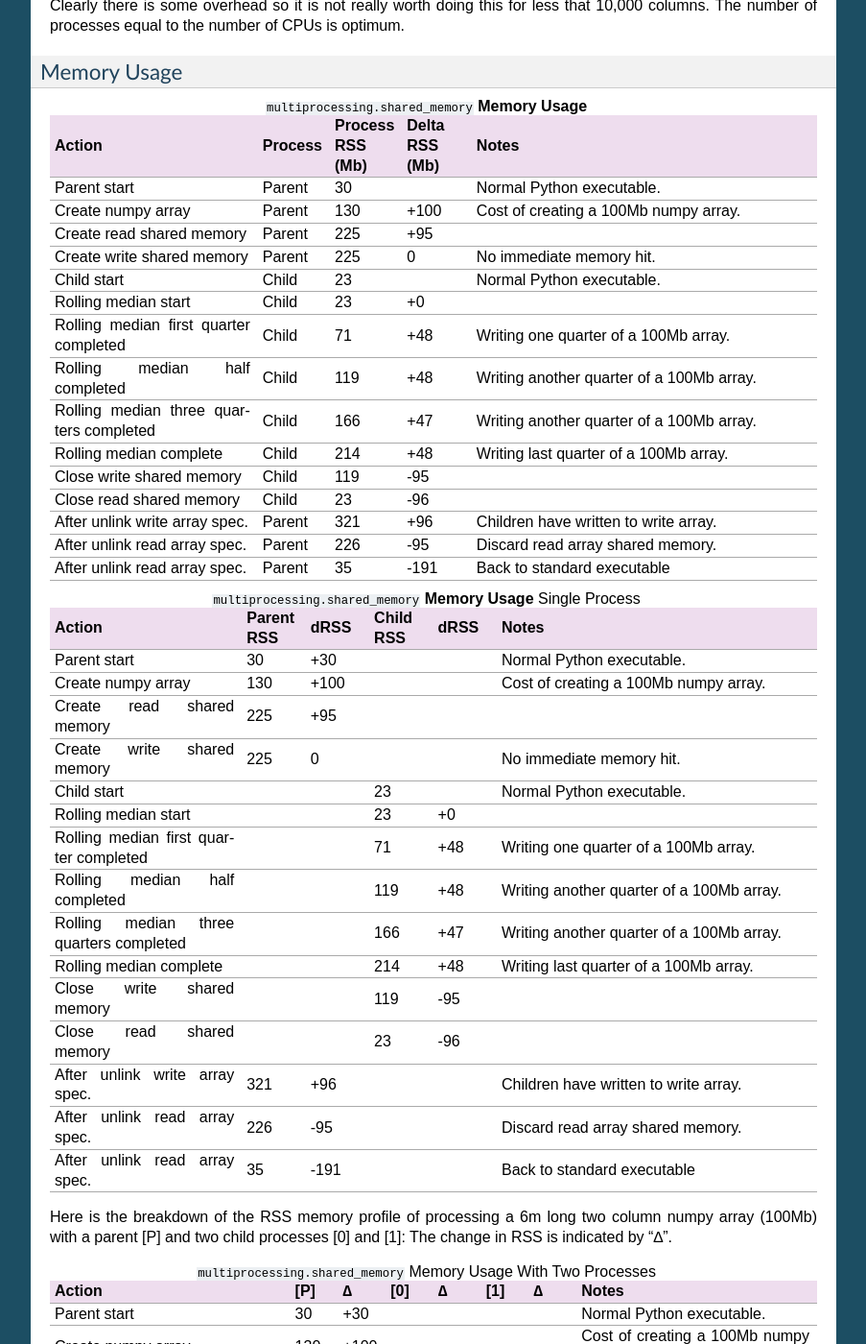
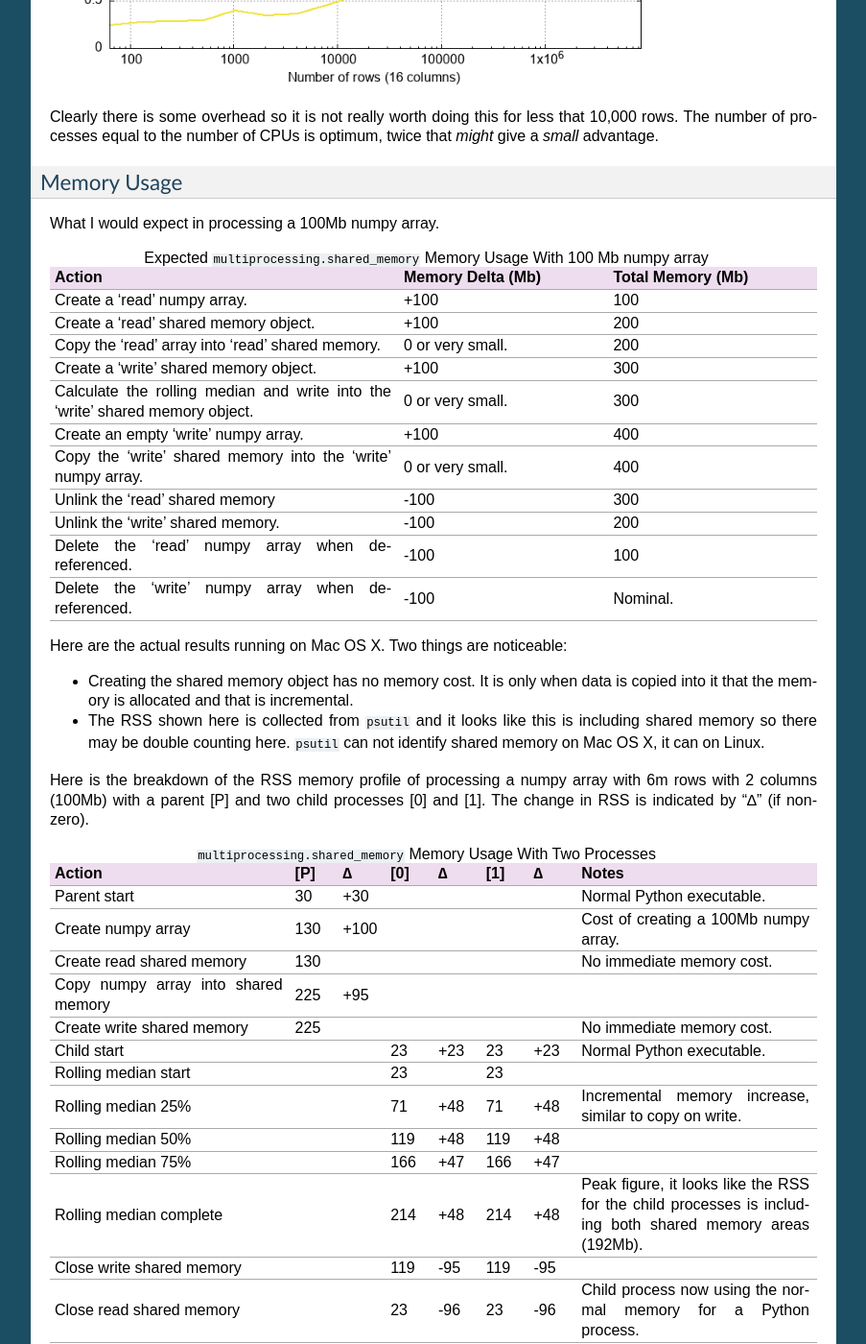
Before and after one commit to paulross/skiplist, a Sphinx documentation site: the page built from docs/source/rolling_median.rst, in a window 1280 px wide and 1400 px high, scrolled down 6379 px. Shown: the whole window at 96% size, without its empty margins (198-1101 px from the left). Built offline with Sphinx 7.4.7, drawn with Linux system fonts in a browser that asks for light colours; some of the changed text lies outside the part shown.

Commit message:
Improve shared memory code and documentation.

```diff
--- a/docs/source/rolling_median.rst
+++ b/docs/source/rolling_median.rst
@@ -166,6 +166,12 @@
     When all child processes complete...
     Copies output SharedMemory to a new numpy array
     Releases both SharedMemory resources.
+
+.. note::
+
+    This solution assumes that you are given a numpy array that you need to process.
+    An alternative solution is to create a shared memory object, create an empty numpy array that uses the shared memory buffer, populate that buffer and pass the buffer to the child processes.
+    This would save the cost, in time and memory, of the first copy operation.
 
 Code
 ^^^^^^
@@ -352,7 +358,8 @@
 Performance
 ^^^^^^^^^^^^
 
-Running this on 16 column arrays with up to 1m rows with processes from 1 to 16 gives the following execution times:
+Running this on 16 column arrays with up to 1m rows with processes from 1 to 16 gives the following execution times.
+Mac OS X with 4 cores and hyper-threading:
 
 .. image:: plots/perf_rolling_median_shared_memory.png
     :width: 640
@@ -362,204 +369,63 @@
 .. image:: plots/perf_rolling_median_shared_memory_ratio.png
     :width: 640
 
-Clearly there is some overhead so it is not really worth doing this for less that 10,000 columns.
-The number of processes equal to the number of CPUs is optimum.
+Clearly there is some overhead so it is not really worth doing this for less that 10,000 rows.
+The number of processes equal to the number of CPUs is optimum, twice that *might* give a *small* advantage.
 
 Memory Usage
 ^^^^^^^^^^^^
 
+What I would expect in processing a 100Mb numpy array.
 
-
-.. list-table:: ``multiprocessing.shared_memory`` **Memory Usage**
-    :widths: 30 10 10 10 50
+.. list-table:: Expected ``multiprocessing.shared_memory`` Memory Usage With 100 Mb numpy array
+    :widths: 50 30 30
     :header-rows: 1
 
     * - Action
-      - Process
-      - Process RSS (Mb)
-      - Delta RSS (Mb)
-      - Notes
-    * - Parent start
-      - Parent
-      - 30
-      -
-      - Normal Python executable.
-    * - Create numpy array
-      - Parent
-      - 130
+      - Memory Delta (Mb)
+      - Total Memory (Mb)
+    * - Create a 'read' numpy array.
       - +100
-      - Cost of creating a 100Mb numpy array.
-    * - Create read shared memory
-      - Parent
-      - 225
-      - +95
-      -
-    * - Create write shared memory
-      - Parent
-      - 225
-      - 0
-      - No immediate memory hit.
-    * - Child start
-      - Child
-      - 23
-      -
-      - Normal Python executable.
-    * - Rolling median start
-      - Child
-      - 23
-      - +0
-      -
-    * - Rolling median first quarter completed
-      - Child
-      - 71
-      - +48
-      - Writing one quarter of a 100Mb array.
-    * - Rolling median half completed
-      - Child
-      - 119
-      - +48
-      - Writing another quarter of a 100Mb array.
-    * - Rolling median three quarters completed
-      - Child
-      - 166
-      - +47
-      - Writing another quarter of a 100Mb array.
-    * - Rolling median complete
-      - Child
-      - 214
-      - +48
-      - Writing last quarter of a 100Mb array.
-    * - Close write shared memory
-      - Child
-      - 119
-      - -95
-      -
-    * - Close read shared memory
-      - Child
-      - 23
-      - -96
-      -
-    * - After unlink write array spec.
-      - Parent
-      - 321
-      - +96
-      - Children have written to write array.
-    * - After unlink read array spec.
-      - Parent
-      - 226
-      - -95
-      - Discard read array shared memory.
-    * - After unlink read array spec.
-      - Parent
-      - 35
-      - -191
-      - Back to standard executable
+      - 100
+    * - Create  a 'read' shared memory object.
+      - +100
+      - 200
+    * - Copy the 'read' array into 'read' shared memory.
+      - 0 or very small.
+      - 200
+    * - Create  a 'write' shared memory object.
+      - +100
+      - 300
+    * - Calculate the rolling median and write into the 'write' shared memory object.
+      - 0 or very small.
+      - 300
+    * - Create an empty 'write' numpy array.
+      - +100
+      - 400
+    * - Copy the 'write' shared memory into the 'write' numpy array.
+      - 0 or very small.
+      - 400
+    * - Unlink the 'read' shared memory
+      - -100
+      - 300
+    * - Unlink the 'write' shared memory.
+      - -100
+      - 200
+    * - Delete the 'read' numpy array when de-referenced.
+      - -100
+      - 100
+    * - Delete the 'write' numpy array when de-referenced.
+      - -100
+      - Nominal.
 
+Here are the actual results running on Mac OS X.
+Two things are noticeable:
 
-.. list-table:: ``multiprocessing.shared_memory`` **Memory Usage** Single Process
-    :widths: 30 10 10 10 10 50
-    :header-rows: 1
+* Creating the shared memory object has no memory cost. It is only when data is copied into it that the memory is allocated and that is incremental.
+* The RSS shown here is collected from ``psutil`` and it looks like this is including shared memory so there may be double counting here. ``psutil`` can not identify shared memory on Mac OS X, it can on Linux.
 
-    * - Action
-      - Parent RSS
-      - dRSS
-      - Child RSS
-      - dRSS
-      - Notes
-    * - Parent start
-      - 30
-      - +30
-      -
-      -
-      - Normal Python executable.
-    * - Create numpy array
-      - 130
-      - +100
-      -
-      -
-      - Cost of creating a 100Mb numpy array.
-    * - Create read shared memory
-      - 225
-      - +95
-      -
-      -
-      -
-    * - Create write shared memory
-      - 225
-      - 0
-      -
-      -
-      - No immediate memory hit.
-    * - Child start
-      -
-      -
-      - 23
-      -
-      - Normal Python executable.
-    * - Rolling median start
-      -
-      -
-      - 23
-      - +0
-      -
-    * - Rolling median first quarter completed
-      -
-      -
-      - 71
-      - +48
-      - Writing one quarter of a 100Mb array.
-    * - Rolling median half completed
-      -
-      -
-      - 119
-      - +48
-      - Writing another quarter of a 100Mb array.
-    * - Rolling median three quarters completed
-      -
-      -
-      - 166
-      - +47
-      - Writing another quarter of a 100Mb array.
-    * - Rolling median complete
-      -
-      -
-      - 214
-      - +48
-      - Writing last quarter of a 100Mb array.
-    * - Close write shared memory
-      -
-      -
-      - 119
-      - -95
-      -
-    * - Close read shared memory
-      -
-      -
-      - 23
-      - -96
-      -
-    * - After unlink write array spec.
-      - 321
-      - +96
-      -
-      -
-      - Children have written to write array.
-    * - After unlink read array spec.
-      - 226
-      - -95
-      -
-      -
-      - Discard read array shared memory.
-    * - After unlink read array spec.
-      - 35
-      - -191
-      -
-      -
-      - Back to standard executable
-
-
-Here is the breakdown of the RSS memory profile of processing a 6m long two column numpy array (100Mb) with a parent [P] and two child processes [0] and [1]:
-The change in RSS is indicated by "∆".
+Here is the breakdown of the RSS memory profile of processing a numpy array with 6m rows with 2 columns (100Mb) with a parent [P] and two child processes [0] and [1].
+The change in RSS is indicated by "∆" (if non-zero).
 
 .. list-table:: ``multiprocessing.shared_memory`` Memory Usage With Two Processes
     :widths: 50 10 10 10 10 10 10 50
@@ -590,6 +456,14 @@
       -
       - Cost of creating a 100Mb numpy array.
     * - Create read shared memory
+      - 130
+      -
+      -
+      -
+      -
+      -
+      - No immediate memory cost.
+    * - Copy numpy array into shared memory
       - 225
       - +95
       -
@@ -599,7 +473,7 @@
       -
     * - Create write shared memory
       - 225
-      - 0
+      -
       -
       -
       -
@@ -617,9 +491,9 @@
       -
       -
       - 23
-      - +0
+      -
       - 23
-      - +0
+      -
       -
     * - Rolling median 25%
       -
@@ -628,7 +502,7 @@
       - +48
       - 71
       - +48
-      -
+      - Incremental memory increase, similar to copy on write.
     * - Rolling median 50%
       -
       -
@@ -652,7 +526,7 @@
       - +48
       - 214
       - +48
-      -
+      - Peak figure, it looks like the RSS for the child processes is including both shared  memory areas (192Mb).
     * - Close write shared memory
       -
       -
@@ -668,7 +542,7 @@
       - -96
       - 23
       - -96
-      -
+      - Child process now using the normal memory for a Python process.
     * - After unlink write array spec.
       - 321
       - +96
@@ -676,7 +550,7 @@
       -
       -
       -
-      - Children have written to write array.
+      - Children have written to write array which is now included in the parent memory RSS.
     * - After unlink read array spec.
       - 226
       - -95
@@ -684,15 +558,15 @@
       -
       -
       -
-      - Discard read array shared memory.
-    * - All done.
+      - Discard read array shared memory. Numpy read and write arrays still exist, 100Mb each.
+    * - Parent process ends.
       - 227
-      - 0
       -
       -
       -
       -
-      - See note below.
+      -
+      - Read array and write array discarded. See note below.
 
 .. note::
 
```
Also changed, not shown: docs/source/plots/perf_rolling_median_shared_memory.png, docs/source/plots/perf_rolling_median_shared_memory_ratio.png, 5 other files.
